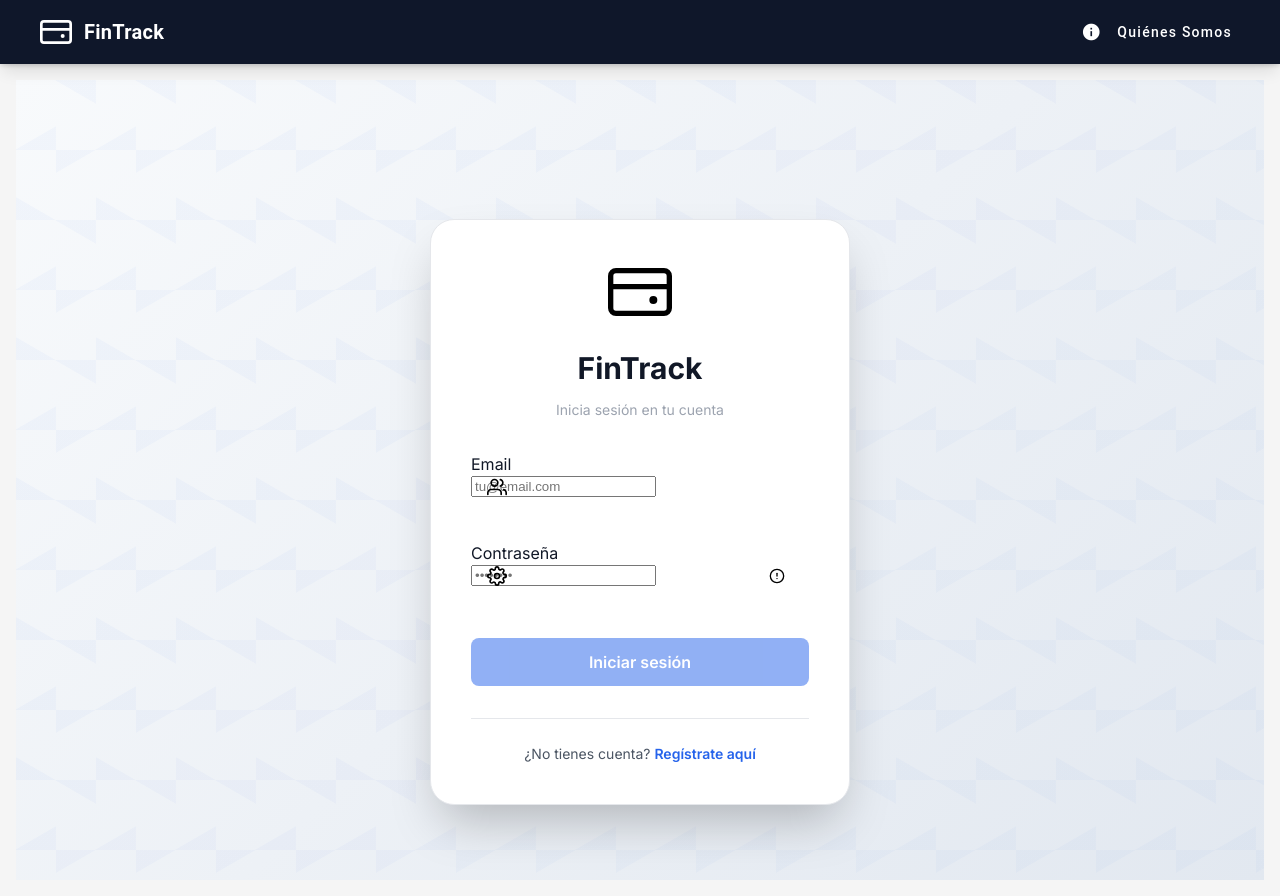
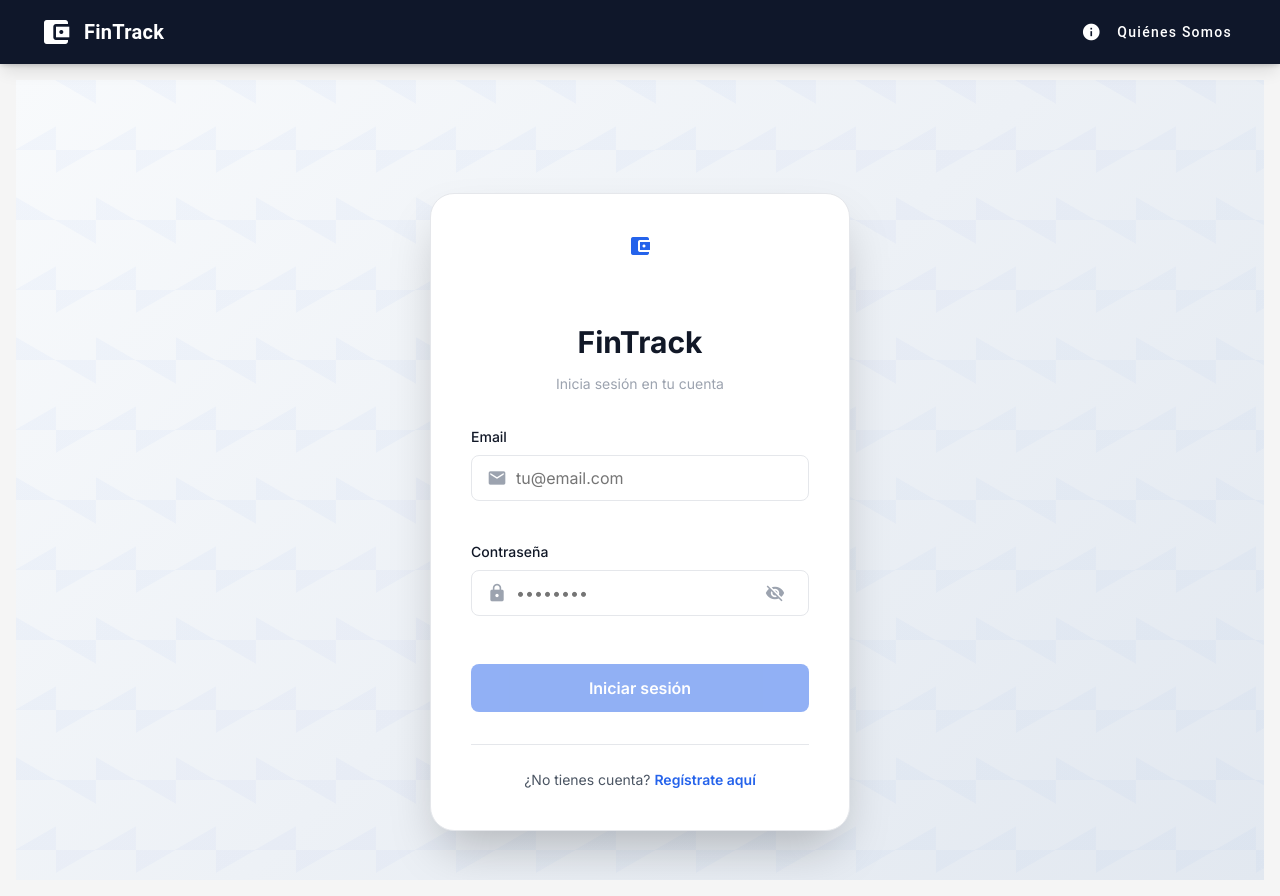
Before and after one commit to EzequielMedina/FinTrack, an Angular app in the folder frontend/: page /login in a window 1280 px wide. Built offline with nearby package versions, Linux system fonts and the light colour scheme.

Commit message:
cambios en el login

```diff
--- a/frontend/src/app/pages/login/login.component.css
+++ b/frontend/src/app/pages/login/login.component.css
@@ -32,7 +32,8 @@
 .navbar-icon {
   width: 32px;
   height: 32px;
-  filter: brightness(0) invert(1);
+  font-size: 32px;
+  color: white;
 }
 
 .navbar-title {
@@ -132,14 +133,123 @@
   gap: var(--space-5);
 }
 
-/* Usa .input-wrapper del sistema */
-/* Usa .error-text del sistema */
+/* Estilos específicos para inputs del login - Asegurar posicionamiento correcto de iconos */
+.login-form .form-group {
+  margin-bottom: var(--space-5);
+}
+
+.login-form .input-wrapper {
+  position: relative;
+  display: flex;
+  align-items: center;
+  width: 100%;
+}
+
+.login-form .input-icon {
+  position: absolute;
+  left: var(--space-4);
+  width: 20px;
+  height: 20px;
+  font-size: 20px;
+  color: var(--text-tertiary);
+  pointer-events: none;
+  z-index: 1;
+  display: flex !important;
+  align-items: center;
+  justify-content: center;
+}
+
+.login-form .input-icon mat-icon {
+  font-size: 20px !important;
+  width: 20px !important;
+  height: 20px !important;
+  line-height: 20px !important;
+  display: block !important;
+}
+
+.login-form .input-wrapper .input {
+  width: 100%;
+  padding: var(--space-3) var(--space-4);
+  padding-left: calc(var(--space-4) + 20px + var(--space-2)) !important;
+  border: 1px solid var(--border-light);
+  border-radius: var(--radius-base);
+  font-size: var(--text-base);
+  font-family: var(--font-primary);
+  background: var(--bg-primary);
+  color: var(--text-primary);
+  transition: all var(--transition-base);
+}
+
+.login-form .input-wrapper .input:focus {
+  outline: none;
+  border-color: var(--accent-600);
+  box-shadow: 0 0 0 3px var(--accent-100);
+}
+
+.login-form .input-wrapper .input:focus ~ .input-icon,
+.login-form .input-wrapper .input:not(:placeholder-shown) ~ .input-icon {
+  color: var(--accent-600);
+}
+
+.login-form .input-wrapper .input.error {
+  border-color: var(--error-500);
+}
+
+.login-form .input-wrapper .input.error ~ .input-icon {
+  color: var(--error-500);
+}
+
+.login-form .toggle-password {
+  position: absolute !important;
+  right: var(--space-4);
+  top: 50%;
+  transform: translateY(-50%);
+  background: transparent;
+  border: none;
+  cursor: pointer;
+  padding: var(--space-2);
+  display: flex;
+  align-items: center;
+  justify-content: center;
+  color: var(--text-tertiary);
+  transition: color var(--transition-fast);
+  z-index: 2;
+}
+
+.login-form .toggle-password:hover {
+  color: var(--accent-600);
+}
+
+.login-form .toggle-password mat-icon {
+  font-size: 20px !important;
+  width: 20px !important;
+  height: 20px !important;
+}
+
+.login-form .error-text {
+  display: block;
+  font-size: var(--text-xs);
+  color: var(--error-500);
+  margin-top: var(--space-1);
+}
 
 /* Alerta de Error - Usa .alert del sistema */
-.alert-error {
+.login-form .alert.alert-error {
+  display: flex;
+  align-items: center;
+  gap: var(--space-2);
+  padding: var(--space-4);
   color: var(--error-700);
   background: var(--error-100);
   border: 1px solid var(--error-200);
+  border-radius: var(--radius-base);
+  font-size: var(--text-sm);
+}
+
+.login-form .alert.alert-error mat-icon {
+  font-size: 20px;
+  width: 20px;
+  height: 20px;
 }
 
 /* Botón de Login - Usa .btn del sistema */
--- a/frontend/src/app/pages/login/login.component.html
+++ b/frontend/src/app/pages/login/login.component.html
@@ -2,7 +2,7 @@
 <mat-toolbar class="login-navbar" color="primary">
   <div class="navbar-content">
     <div class="navbar-logo">
-      <img src="assets/icons/wallet.svg" class="navbar-icon" alt="FinTrack">
+      <mat-icon class="navbar-icon">account_balance_wallet</mat-icon>
       <span class="navbar-title">FinTrack</span>
     </div>
     <button mat-button class="about-button" (click)="openAboutDialog()">
@@ -15,19 +15,20 @@
 <div class="login-wrapper">
   <div class="login-card">
     <div class="card-header">
-      <img src="assets/icons/wallet.svg" class="logo-icon" alt="FinTrack">
+      <mat-icon class="logo-icon">account_balance_wallet</mat-icon>
       <h1>FinTrack</h1>
       <p class="subtitle">Inicia sesión en tu cuenta</p>
     </div>
 
     <form [formGroup]="loginForm" (ngSubmit)="onSubmit()" class="login-form">
       <div class="form-group">
-        <label for="email">Email</label>
+        <label for="email" class="form-label">Email</label>
         <div class="input-wrapper">
-          <img src="assets/icons/users.svg" class="input-icon" alt="Email">
+          <mat-icon class="input-icon">email</mat-icon>
           <input
             id="email"
             type="email"
+            class="input"
             formControlName="email"
             placeholder="tu@email.com"
             autocomplete="email"
@@ -40,12 +41,13 @@
       </div>
 
       <div class="form-group">
-        <label for="password">Contraseña</label>
+        <label for="password" class="form-label">Contraseña</label>
         <div class="input-wrapper">
-          <img src="assets/icons/settings.svg" class="input-icon" alt="Contraseña">
+          <mat-icon class="input-icon">lock</mat-icon>
           <input
             id="password"
             [type]="hidePassword() ? 'password' : 'text'"
+            class="input"
             formControlName="password"
             placeholder="••••••••"
             autocomplete="current-password"
@@ -57,11 +59,7 @@
             (click)="togglePasswordVisibility()"
             [attr.aria-label]="hidePassword() ? 'Mostrar contraseña' : 'Ocultar contraseña'"
           >
-            <img
-              [src]="hidePassword() ? 'assets/icons/alert-circle.svg' : 'assets/icons/check-circle.svg'"
-              class="icon icon-sm"
-              [alt]="hidePassword() ? 'Mostrar' : 'Ocultar'"
-            >
+            <mat-icon>{{ hidePassword() ? 'visibility_off' : 'visibility' }}</mat-icon>
           </button>
         </div>
         @if (passwordControl?.touched && passwordControl?.invalid) {
@@ -71,7 +69,7 @@
 
       @if (error()) {
         <div class="alert alert-error">
-          <img src="assets/icons/alert-circle.svg" class="icon icon-sm" alt="Error">
+          <mat-icon class="icon icon-sm">error</mat-icon>
           {{ error() }}
         </div>
       }
--- a/frontend/src/app/pages/login/login.component.ts
+++ b/frontend/src/app/pages/login/login.component.ts
@@ -127,7 +127,7 @@
     <div class="about-dialog-content">
       <div class="dialog-header">
         <h1 mat-dialog-title>
-          <img src="assets/icons/wallet.svg" class="dialog-logo" alt="FinTrack">
+          <mat-icon class="dialog-logo">account_balance_wallet</mat-icon>
           FinTrack
         </h1>
         <button mat-icon-button mat-dialog-close class="close-button">
@@ -241,6 +241,8 @@
     .dialog-logo {
       width: 32px;
       height: 32px;
+      font-size: 32px;
+      color: var(--accent-600);
     }
 
     .close-button {
```
Also changed, not shown: 2 other files (tests, documents, lock files or other folders).
